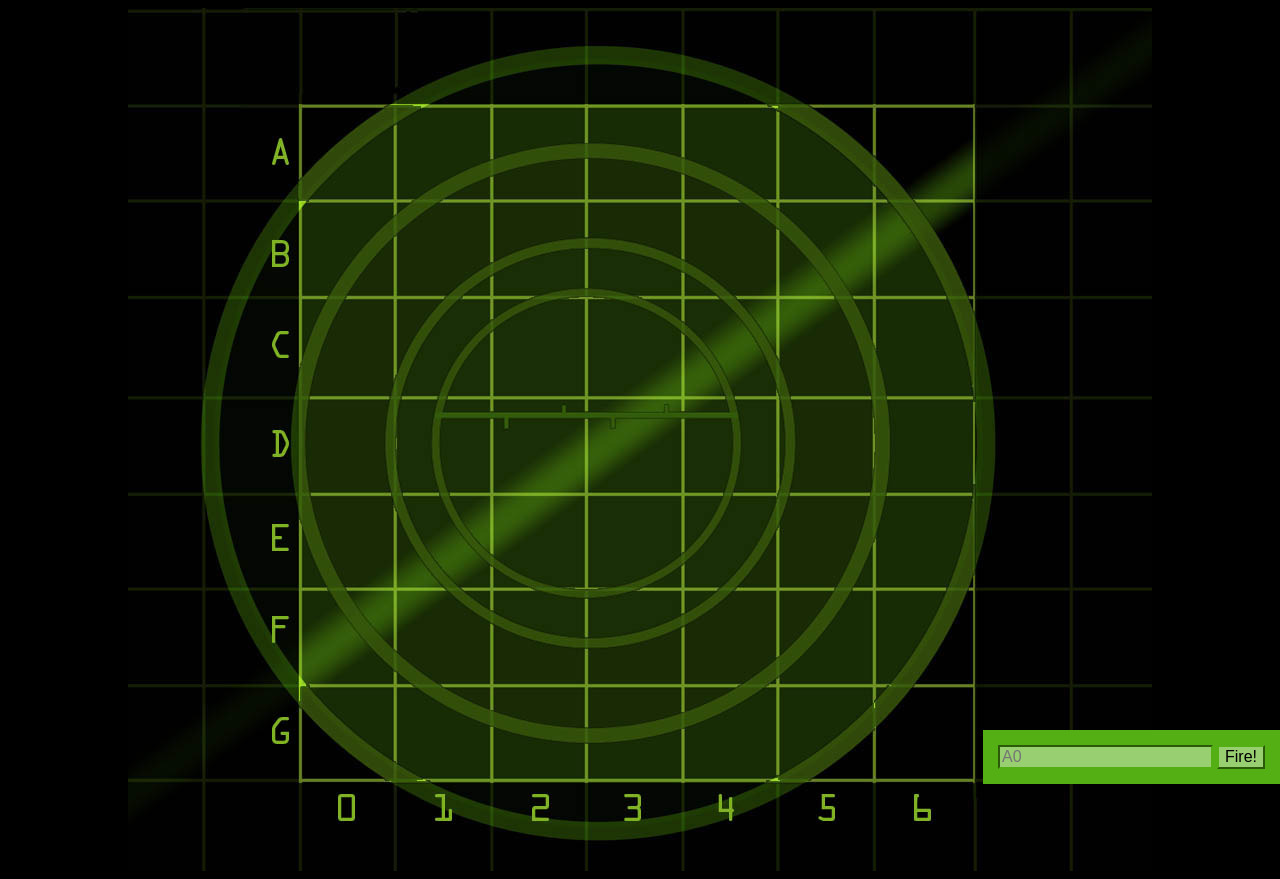
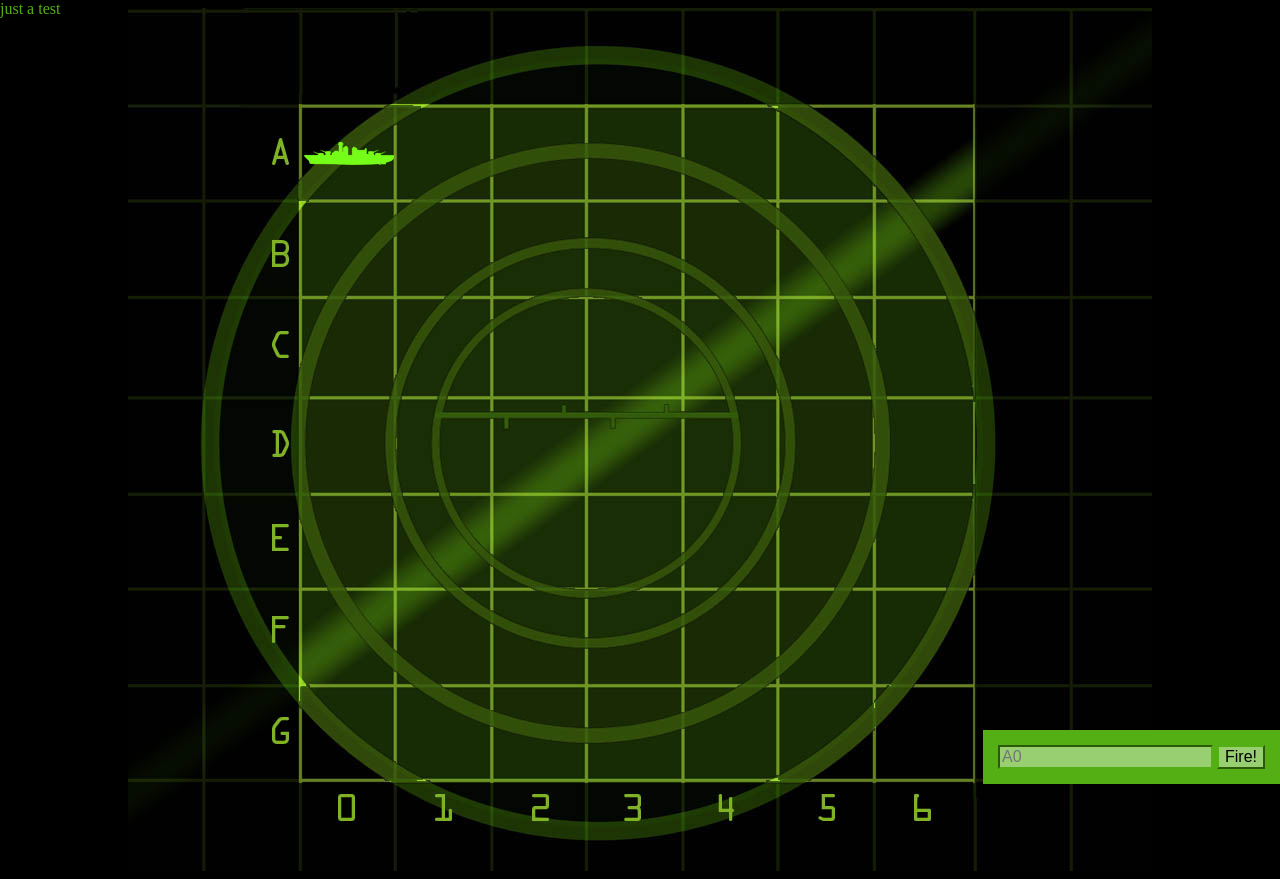
Before and after one commit to zhengt8888/simplewarshipweb, a plain HTML site: page index.html in a window 1280 px wide. Drawn offline with Linux system fonts and the light colour scheme.

Commit message:
test object view

```diff
--- a/index.html
+++ b/index.html
@@ -6,7 +6,6 @@
     <title>battleship</title>
     <meta name="viewport" content="width=device-width, initial-scale=1">
     <link rel="stylesheet" type="text/css" media="screen" href="main.css" />
-    <script src="main.js"></script>
 </head>
 <body>
     <div id="messageArea">
@@ -83,5 +82,6 @@
         <input type="text" id="guessInput" placeholder="A0">
         <input type="button" id="firebutton" value="Fire!">
     </form>
+    <script src="main.js"></script>
 </body>
 </html>
--- a/main.css
+++ b/main.css
@@ -36,3 +36,9 @@ form input{
     border-color: rgb(83, 175, 19);
     font-size: 1em;
 }
+.hit{
+    background: url("game_resourse/ship.png") no-repeat center center;
+}
+.miss{
+    background: url("game_resourse/miss.png") no-repeat center center;
+}
--- a/main.js
+++ b/main.js
@@ -0,0 +1,18 @@
+var view = {
+    displayMessage: function(msg){
+        var messageArea = document.getElementById("messageArea");
+        messageArea.innerHTML = msg;
+    },
+    displayHit: function(location){
+        var cell = document.getElementById(location);
+        cell.setAttribute("class","hit");
+    },
+    displayMiss: function(location){
+        var cell = document.getElementById(location);
+        cell.setAttribute("class","miss");
+    }
+};
+
+
+view.displayMessage("just a test");
+view.displayHit("00");
```
